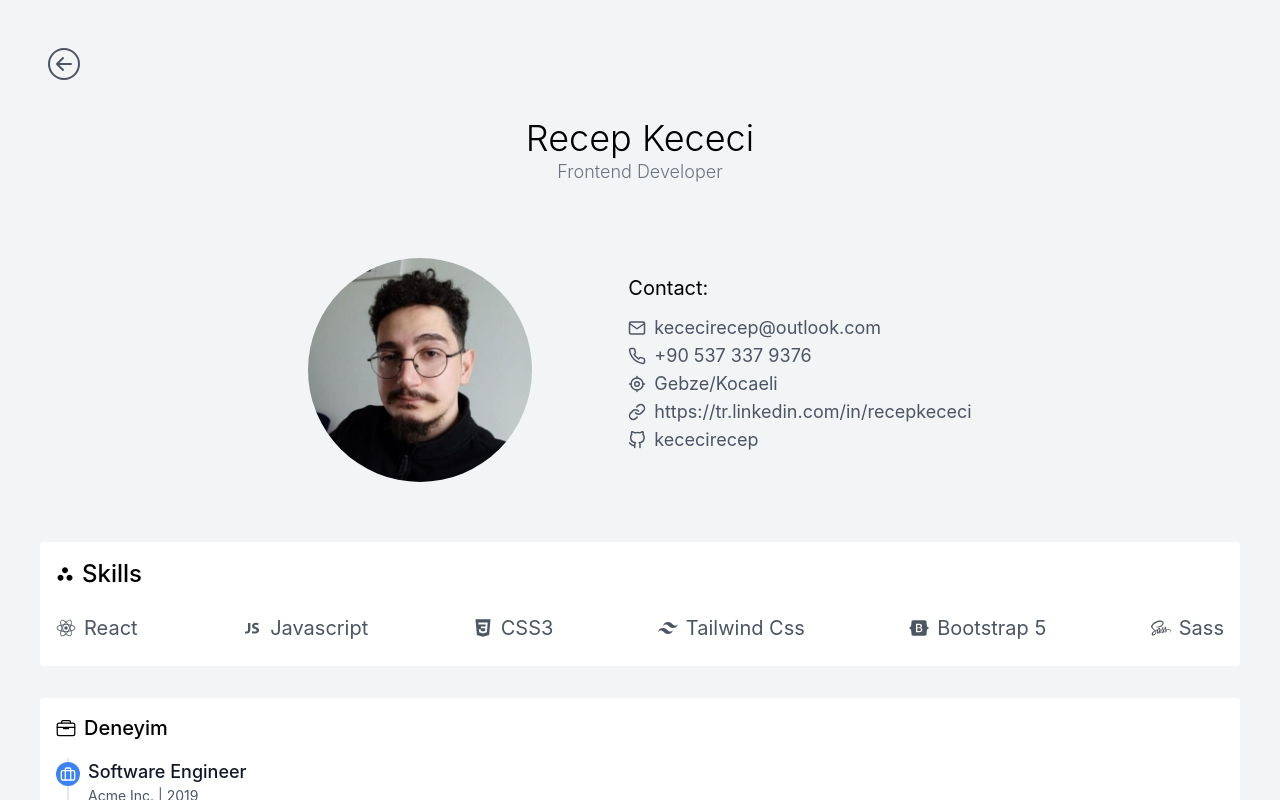
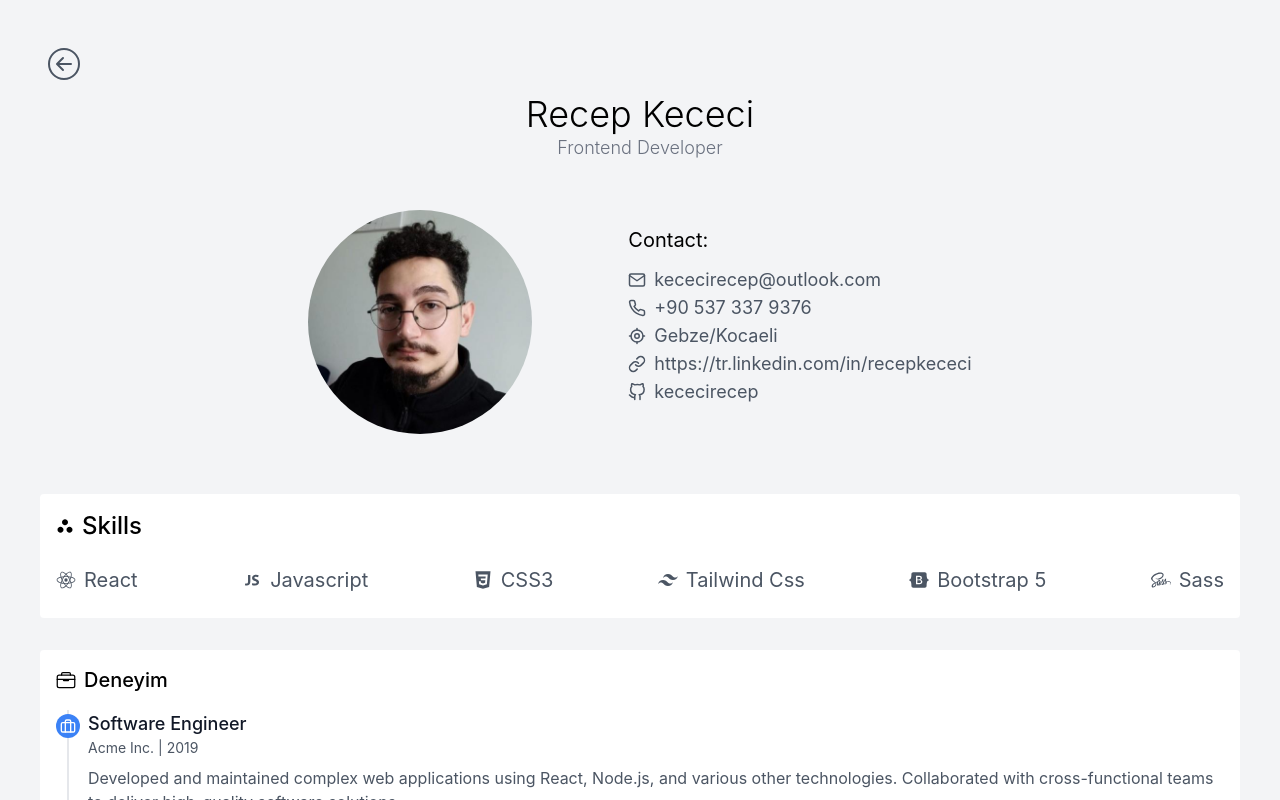
Before and after one commit to altaykececi/kececi.me, a React (Create React App) app: page /cv-details in a window 1280 px wide. Shown: the top 800 px of the page. Built offline with nearby package versions, Linux system fonts and the light colour scheme.

Commit message:
dil iconu stil değişti

```diff
--- a/src/components/Cv/UserInfo/UserInfo.jsx
+++ b/src/components/Cv/UserInfo/UserInfo.jsx
@@ -7,7 +7,7 @@ import { TbCurrentLocation } from "react-icons/tb";
 const UserInfo = () => {
     return (
         <div className='container max-w-[1200px] mx-auto rounded'>
-            <div className='text-center syne md:py-8'>
+            <div className='text-center syne md:py-2'>
                 <h2 className='text-4xl font-light dark:text-white'>Recep Kececi</h2>
                 <h6 className='text-lg font-light text-gray-500 dark:text-gray-300'>Frontend Developer</h6>
             </div>
--- a/src/components/ProfileInfo/ProfileInfo.jsx
+++ b/src/components/ProfileInfo/ProfileInfo.jsx
@@ -76,7 +76,7 @@ const ProfileInfo = () => {
                 <div className='p-2 bg-[#34495e] text-gray-100 dark:bg-[#34495e] rounded-lg flex items-center justify-center gap-4 dark:text-yellow-200 absolute right-6 top-6'>
                     <button onClick={() => handleClick()}>{themeStatus === "dark" ? <IoMdSunny size="32px" /> : <BsCloudMoon size="32px" />}</button>
                 </div>
-                <div className='p-2 bg-[#34495e] text-gray-100 dark:bg-[#34495e] rounded-lg flex items-center justify-center gap-4 dark:text-[#c5c7d3] absolute   md:right-24 top-6'>
+                <div className='p-2  text-[#34495e] dark:bg-[#34495e00] rounded-lg flex items-center justify-center gap-4 dark:text-[#c5c7d3] absolute   md:right-24 top-6'>
                     <button onClick={() => handleClickLanguage()}>{language === "tr" ? <span className='flex items-center gap-2'><FaLanguage size="32px" /> TR</span> : <span className='flex items-center gap-2'><FaLanguage size="32px" /> EN</span>}</button>
                 </div>
 
```
